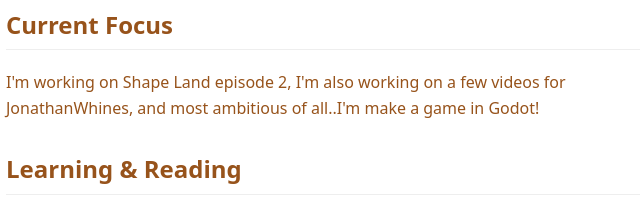
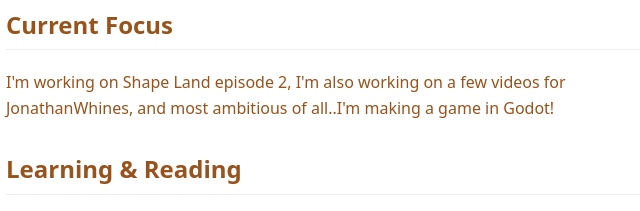
Before and after one commit to jaastultz-crypto/jonathanstultz.github.io, a plain HTML site: page index.html in a window 1280 px wide. Shown: the part 211-422 px from the top of the page, 309-949 px from the left. Drawn offline with Linux system fonts and the light colour scheme.

Commit message:
Update index.html

```diff
--- a/index.html
+++ b/index.html
@@ -39,7 +39,7 @@
   <main>
      <section>
         <h2>Current Focus</h2>
-        <p>I'm working on Shape Land episode 2, I'm also working on a few videos for JonathanWhines, and most ambitious of all..I'm make a game in Godot!</p>
+        <p>I'm working on Shape Land episode 2, I'm also working on a few videos for JonathanWhines, and most ambitious of all..I'm making a game in Godot!</p>
      </section>
 
 
```
